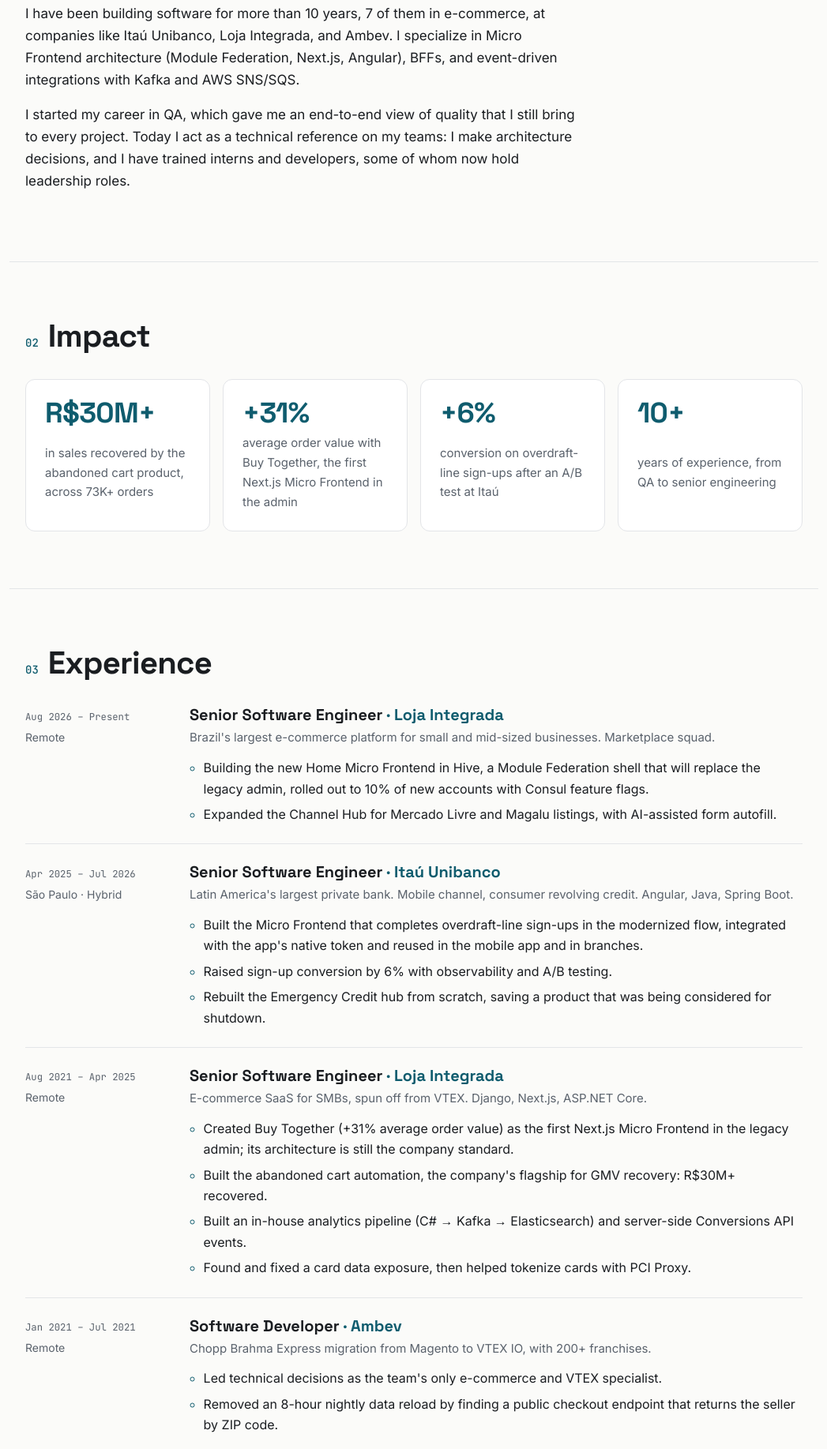
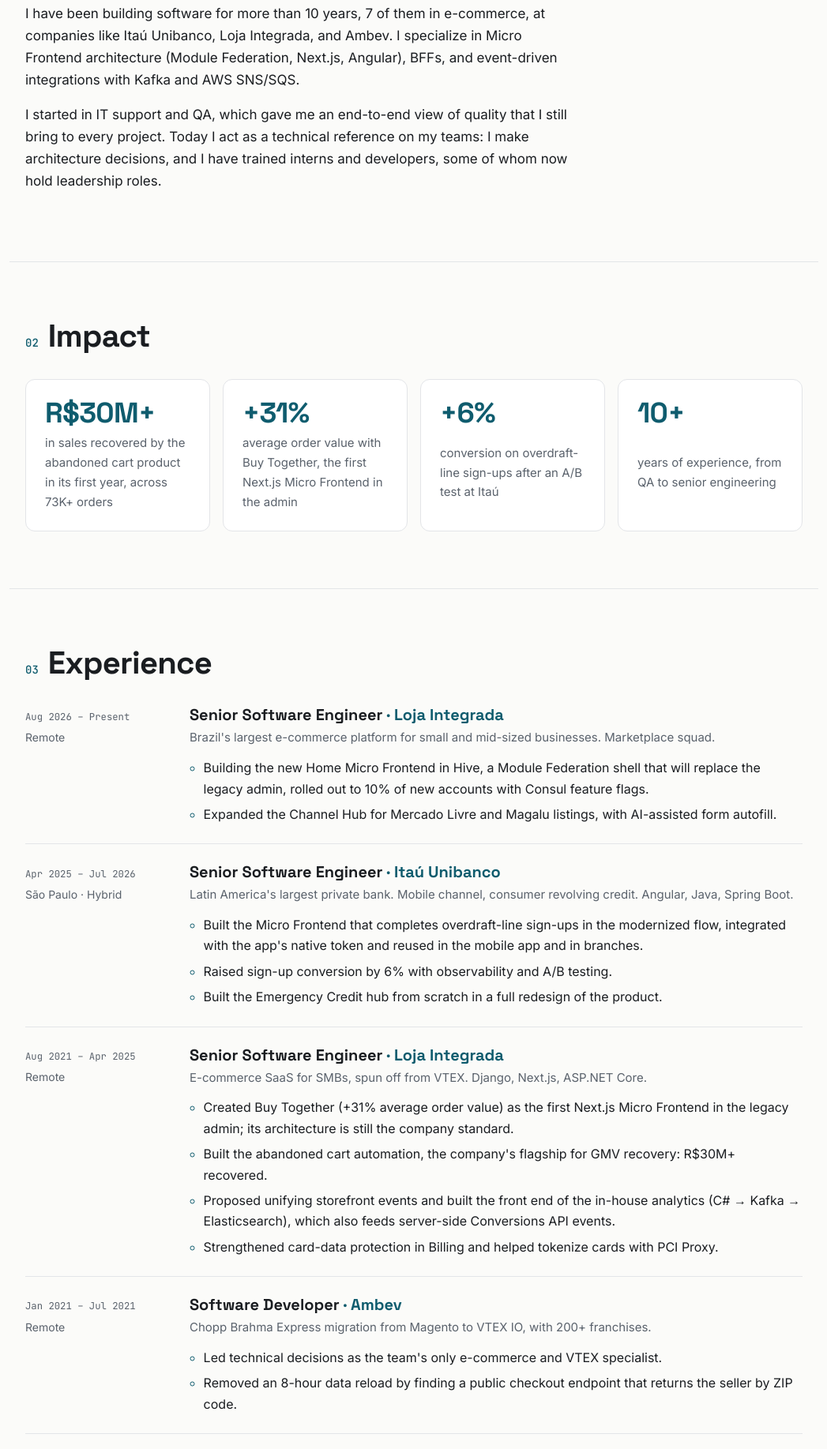
Before and after one commit to mathdevelop/mathdevelop.github.io, a plain HTML site: page docs/index.html in a window 1280 px wide. Shown: the part 854-2689 px from the top of the page at 79% size, without its empty margins (116-1163 px from the left). Drawn offline with Linux system fonts and the light colour scheme.

Commit message:
Rebuild the English page with the revised copy
Claude-Session: https://claude.ai/code/session_01BxxncL1mRxYHjTQCKA47zs

```diff
--- a/docs/index.html
+++ b/docs/index.html
@@ -49,12 +49,12 @@
 
   <section id="about" class="section wrap" aria-labelledby="about-title">
     <h2 id="about-title"><span class="mono">01</span>About</h2>
-    <div class="prose"><p>I have been building software for more than 10 years, 7 of them in e-commerce, at companies like Itaú Unibanco, Loja Integrada, and Ambev. I specialize in Micro Frontend architecture (Module Federation, Next.js, Angular), BFFs, and event-driven integrations with Kafka and AWS SNS/SQS.</p><p>I started my career in QA, which gave me an end-to-end view of quality that I still bring to every project. Today I act as a technical reference on my teams: I make architecture decisions, and I have trained interns and developers, some of whom now hold leadership roles.</p></div>
+    <div class="prose"><p>I have been building software for more than 10 years, 7 of them in e-commerce, at companies like Itaú Unibanco, Loja Integrada, and Ambev. I specialize in Micro Frontend architecture (Module Federation, Next.js, Angular), BFFs, and event-driven integrations with Kafka and AWS SNS/SQS.</p><p>I started in IT support and QA, which gave me an end-to-end view of quality that I still bring to every project. Today I act as a technical reference on my teams: I make architecture decisions, and I have trained interns and developers, some of whom now hold leadership roles.</p></div>
   </section>
 
   <section id="impact" class="section wrap" aria-labelledby="impact-title">
     <h2 id="impact-title"><span class="mono">02</span>Impact</h2>
-    <ul class="stats"><li><strong>R$30M+</strong><span>in sales recovered by the abandoned cart product, across 73K+ orders</span></li><li><strong>+31%</strong><span>average order value with Buy Together, the first Next.js Micro Frontend in the admin</span></li><li><strong>+6%</strong><span>conversion on overdraft-line sign-ups after an A/B test at Itaú</span></li><li><strong>10+</strong><span>years of experience, from QA to senior engineering</span></li></ul>
+    <ul class="stats"><li><strong>R$30M+</strong><span>in sales recovered by the abandoned cart product in its first year, across 73K+ orders</span></li><li><strong>+31%</strong><span>average order value with Buy Together, the first Next.js Micro Frontend in the admin</span></li><li><strong>+6%</strong><span>conversion on overdraft-line sign-ups after an A/B test at Itaú</span></li><li><strong>10+</strong><span>years of experience, from QA to senior engineering</span></li></ul>
   </section>
 
   <section id="experience" class="section wrap" aria-labelledby="experience-title">
@@ -71,21 +71,21 @@
         <div class="job__body">
           <h3>Senior Software Engineer <span class="job__company">· Itaú Unibanco</span></h3>
           <p class="job__context">Latin America's largest private bank. Mobile channel, consumer revolving credit. Angular, Java, Spring Boot.</p>
-          <ul><li>Built the Micro Frontend that completes overdraft-line sign-ups in the modernized flow, integrated with the app's native token and reused in the mobile app and in branches.</li><li>Raised sign-up conversion by 6% with observability and A/B testing.</li><li>Rebuilt the Emergency Credit hub from scratch, saving a product that was being considered for shutdown.</li></ul>
+          <ul><li>Built the Micro Frontend that completes overdraft-line sign-ups in the modernized flow, integrated with the app's native token and reused in the mobile app and in branches.</li><li>Raised sign-up conversion by 6% with observability and A/B testing.</li><li>Built the Emergency Credit hub from scratch in a full redesign of the product.</li></ul>
         </div>
       </li><li class="job">
         <div class="job__meta"><span class="mono">Aug 2021 – Apr 2025</span><span>Remote</span></div>
         <div class="job__body">
           <h3>Senior Software Engineer <span class="job__company">· Loja Integrada</span></h3>
           <p class="job__context">E-commerce SaaS for SMBs, spun off from VTEX. Django, Next.js, ASP.NET Core.</p>
-          <ul><li>Created Buy Together (+31% average order value) as the first Next.js Micro Frontend in the legacy admin; its architecture is still the company standard.</li><li>Built the abandoned cart automation, the company's flagship for GMV recovery: R$30M+ recovered.</li><li>Built an in-house analytics pipeline (C# → Kafka → Elasticsearch) and server-side Conversions API events.</li><li>Found and fixed a card data exposure, then helped tokenize cards with PCI Proxy.</li></ul>
+          <ul><li>Created Buy Together (+31% average order value) as the first Next.js Micro Frontend in the legacy admin; its architecture is still the company standard.</li><li>Built the abandoned cart automation, the company's flagship for GMV recovery: R$30M+ recovered.</li><li>Proposed unifying storefront events and built the front end of the in-house analytics (C# → Kafka → Elasticsearch), which also feeds server-side Conversions API events.</li><li>Strengthened card-data protection in Billing and helped tokenize cards with PCI Proxy.</li></ul>
         </div>
       </li><li class="job">
         <div class="job__meta"><span class="mono">Jan 2021 – Jul 2021</span><span>Remote</span></div>
         <div class="job__body">
           <h3>Software Developer <span class="job__company">· Ambev</span></h3>
           <p class="job__context">Chopp Brahma Express migration from Magento to VTEX IO, with 200+ franchises.</p>
-          <ul><li>Led technical decisions as the team's only e-commerce and VTEX specialist.</li><li>Removed an 8-hour nightly data reload by finding a public checkout endpoint that returns the seller by ZIP code.</li></ul>
+          <ul><li>Led technical decisions as the team's only e-commerce and VTEX specialist.</li><li>Removed an 8-hour data reload by finding a public checkout endpoint that returns the seller by ZIP code.</li></ul>
         </div>
       </li><li class="job">
         <div class="job__meta"><span class="mono">Sep 2020 – Dec 2020</span><span>Remote</span></div>
@@ -126,7 +126,7 @@
       </li><li class="card">
         <span class="card__tag mono">Laravel</span>
         <h3>Ticketing platform</h3>
-        <p>A ticketing system built from scratch with Laravel, MySQL, and Pagar.me, with organizer and attendee accounts, later sold to other companies.</p>
+        <p>A ticketing system built from scratch with Laravel, MySQL, and Pagar.me, with organizer and attendee accounts, later offered to other companies.</p>
 
       </li></ul>
   </section>
```
